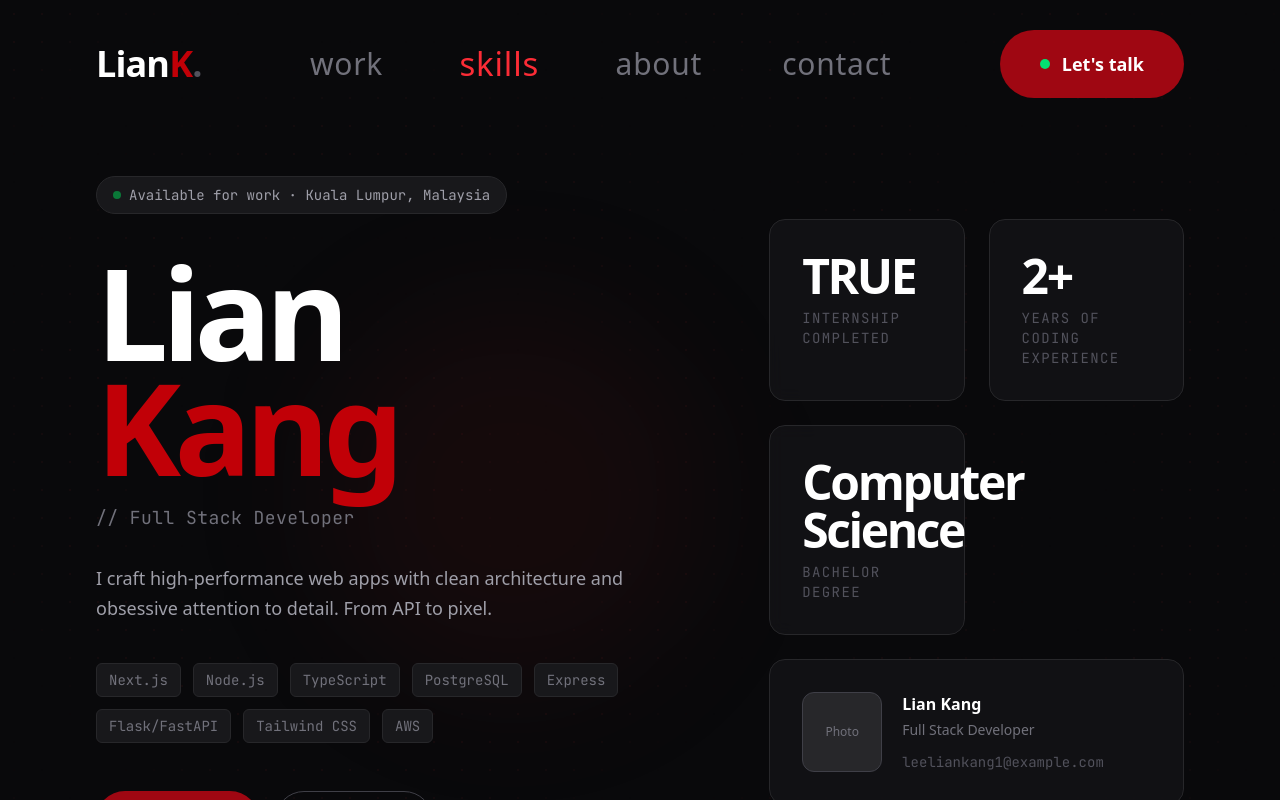
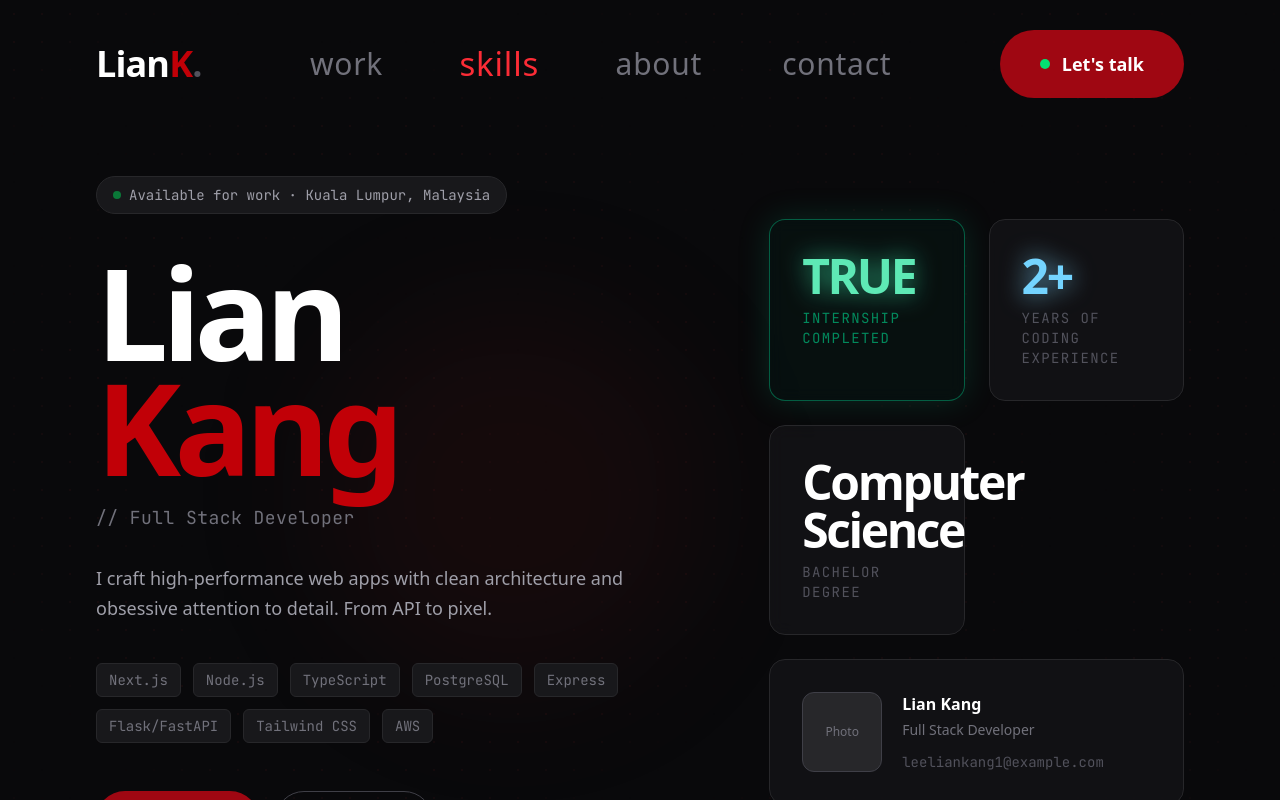
Before and after one commit to LianKang128/LKang, a Next.js app: page / in a window 1280 px wide. Shown: the top 800 px of the page. Built offline with nearby package versions, Linux system fonts and the light colour scheme.

Commit message:
color update

```diff
--- a/src/components/Hero.tsx
+++ b/src/components/Hero.tsx
@@ -2,6 +2,24 @@
 
 import { useEffect, useRef } from "react";
 import { personal, stats, techStack } from "@/lib/data";
+
+const statToneStyles = {
+  success: {
+    card: "border-emerald-400/40 bg-emerald-950/20 shadow-[0_0_32px_#10b9812e]",
+    value: "text-emerald-300 drop-shadow-[0_0_12px_#34d399bf]",
+    label: "text-emerald-500/70",
+  },
+  danger: {
+    card: "border-red-500/40 bg-red-950/20 shadow-[0_0_32px_#ef444429]",
+    value: "text-red-400 drop-shadow-[0_0_12px_#f87171b3]",
+    label: "text-red-500/70",
+  },
+  neutral: {
+    card: "border-zinc-800 bg-zinc-900/60",
+    value: "text-white",
+    label: "text-zinc-600",
+  },
+};
 
 export default function Hero() {
   const canvasRef = useRef<HTMLCanvasElement>(null);
@@ -122,19 +140,28 @@ export default function Hero() {
           {/* RIGHT — stats */}
           <div className="flex flex-col gap-5 lg:gap-6">
             <div className="grid grid-cols-2 gap-4 lg:gap-6">
-              {stats.map((s) => (
+              {stats.map((s) => {
+                const tone = statToneStyles[s.tone as keyof typeof statToneStyles] ?? statToneStyles.neutral;
+                const cardTone = s.toneStyle === "value" ? statToneStyles.neutral : tone;
+                const labelTone = s.toneStyle === "value" ? statToneStyles.neutral : tone;
+                const cardClass = s.color?.card ?? cardTone.card;
+                const valueClass = s.color?.value ?? tone.value;
+                const labelClass = s.color?.label ?? labelTone.label;
+
+                return (
                 <div
                   key={s.label}
-                  className="rounded-2xl border border-zinc-800 bg-zinc-900/60 p-6 backdrop-blur-sm xl:p-8"
+                  className={`rounded-2xl border p-6 backdrop-blur-sm transition-all xl:p-8 ${cardClass}`}
                 >
-                  <p className="text-4xl font-black tracking-tighter text-white xl:text-5xl">
+                  <p className={`text-4xl font-black tracking-tighter xl:text-5xl ${valueClass}`}>
                     {s.value}
                   </p>
-                  <p className="mt-2 font-mono text-xs uppercase tracking-widest text-zinc-600 lg:text-sm">
+                  <p className={`mt-2 font-mono text-xs uppercase tracking-widest lg:text-sm ${labelClass}`}>
                     {s.label}
                   </p>
                 </div>
-              ))}
+                );
+              })}
             </div>
 
             {/* Profile photo placeholder */}
--- a/src/components/Skills.tsx
+++ b/src/components/Skills.tsx
@@ -1,7 +1,7 @@
 "use client";
 
-import { useState, useEffect, useRef } from "react";
-import { skills } from "@/lib/data";
+import { useEffect, useRef, useState } from "react";
+import { currentlyLearning, howIWork, skills } from "@/lib/data";
 
 type SkillCategory = keyof typeof skills;
 
@@ -14,12 +14,14 @@ export default function Skills() {
   const tabTimeoutRef = useRef<ReturnType<typeof setTimeout> | null>(null);
   const [visible, setVisible] = useState(false);
 
-  // Trigger bar animation on section enter
   useEffect(() => {
     const observer = new IntersectionObserver(
-      ([entry]) => { if (entry.isIntersecting) setVisible(true); },
+      ([entry]) => {
+        if (entry.isIntersecting) setVisible(true);
+      },
       { threshold: 0.3 }
     );
+
     if (sectionRef.current) observer.observe(sectionRef.current);
     return () => observer.disconnect();
   }, []);
@@ -58,21 +60,23 @@ export default function Skills() {
   };
 
   return (
-    <section id="skills" ref={sectionRef} className="border-t border-zinc-900 bg-zinc-950 py-28 lg:py-36">
+    <section
+      id="skills"
+      ref={sectionRef}
+      className="border-t border-zinc-900 bg-zinc-950 py-28 lg:py-36"
+    >
       <div className="mx-auto w-full max-w-[1800px] px-6 sm:px-10 lg:px-16 xl:px-24">
-
-        {/* Header */}
         <div className="mb-16">
           <p className="mb-3 font-mono text-sm uppercase tracking-widest text-zinc-600">
             Expertise
           </p>
-          <h2 className="text-5xl font-black tracking-tight text-white lg:text-6xl">Skills</h2>
+          <h2 className="text-5xl font-black tracking-tight text-white lg:text-6xl">
+            Skills
+          </h2>
         </div>
 
         <div className="grid gap-12 md:grid-cols-3 xl:gap-16">
-          {/* Tabs + bars */}
           <div className="md:col-span-2">
-            {/* Category tabs */}
             <div className="mb-10 flex flex-wrap gap-3">
               {(Object.keys(skills) as SkillCategory[]).map((cat) => (
                 <button
@@ -80,8 +84,8 @@ export default function Skills() {
                   onClick={() => handleTab(cat)}
                   className={`rounded-lg border px-5 py-3 font-mono text-sm transition-all ${
                     active === cat
-                      ? "bg-red-800 border-red-700 text-white"
-                      : "bg-transparent border-zinc-800 text-zinc-500 hover:border-zinc-600 hover:text-zinc-300"
+                      ? "border-red-700 bg-red-800 text-white"
+                      : "border-zinc-800 bg-transparent text-zinc-500 hover:border-zinc-600 hover:text-zinc-300"
                   }`}
                 >
                   {cat}
@@ -89,23 +93,27 @@ export default function Skills() {
               ))}
             </div>
 
-            {/* Skill bars */}
             <div className="space-y-7">
               {skills[active].map((skill, i) => (
                 <div
                   key={skill.name}
-                  className={`transition-all duration-300 ${animate ? "opacity-100 translate-y-0" : "opacity-0 translate-y-2"}`}
+                  className={`transition-all duration-300 ${
+                    animate ? "translate-y-0 opacity-100" : "translate-y-2 opacity-0"
+                  }`}
                   style={{ transitionDelay: `${i * 50}ms` }}
                 >
                   <div className="mb-3 flex items-center justify-between">
-                    <span className="font-mono text-base text-zinc-300">{skill.name}</span>
+                    <span className="font-mono text-base text-zinc-300">
+                      {skill.name}
+                    </span>
                     <span className="text-sm text-zinc-600">{skill.pct}%</span>
                   </div>
                   <div className="h-2 overflow-hidden rounded-full bg-zinc-900">
                     <div
-                      className="h-full bg-red-800 rounded-full transition-all duration-700 ease-out"
+                      className="h-full rounded-full bg-red-800 transition-all duration-700 ease-out"
                       style={{
-                        width: visible && animate && barReady ? `${skill.pct}%` : "0%",
+                        width:
+                          visible && animate && barReady ? `${skill.pct}%` : "0%",
                         transitionDelay: `${i * 80}ms`,
                       }}
                     />
@@ -115,19 +123,16 @@ export default function Skills() {
             </div>
           </div>
 
-          {/* Side: tools & approach */}
           <div className="space-y-6">
             <div className="rounded-2xl border border-zinc-800 bg-zinc-900/50 p-7 xl:p-8">
               <p className="mb-5 font-mono text-sm uppercase tracking-widest text-zinc-600">
                 How I work
               </p>
-              {[
-                { icon: "⚡", label: "Performance-first", sub: "Every ms counts" },
-                { icon: "♿", label: "Accessibility", sub: "WCAG 2.1 AA standard" },
-                { icon: "🔒", label: "Security", sub: "OWASP top 10 aware" },
-                { icon: "🧪", label: "Test coverage", sub: "Unit + E2E always" },
-              ].map((item) => (
-                <div key={item.label} className="flex items-start gap-4 border-b border-zinc-800/50 py-4 last:border-0">
+              {howIWork.map((item) => (
+                <div
+                  key={item.label}
+                  className="flex items-start gap-4 border-b border-zinc-800/50 py-4 last:border-0"
+                >
                   <span className="mt-0.5 text-xl">{item.icon}</span>
                   <div>
                     <p className="text-base font-medium text-zinc-300">{item.label}</p>
@@ -142,12 +147,12 @@ export default function Skills() {
                 Currently learning
               </p>
               <div className="flex flex-wrap gap-3">
-                {["Rust", "LLM APIs", "Edge Runtime", "WebGPU"].map((t) => (
+                {currentlyLearning.map((item) => (
                   <span
-                    key={t}
+                    key={item}
                     className="rounded-md border border-red-900/30 bg-red-950/40 px-3 py-1.5 font-mono text-sm text-red-400"
                   >
-                    {t}
+                    {item}
                   </span>
                 ))}
               </div>
--- a/src/lib/data.ts
+++ b/src/lib/data.ts
@@ -12,9 +12,29 @@ export const personal = {
 };
 
 export const stats = [
-  { value: "TRUE", label: "Internship completed" },
-  { value: "2+", label: "Years of Coding Experience" },
-  { value: "Computer Science", label: "Bachelor Degree" },
+  {
+    value: "TRUE",
+    label: "Internship completed",
+    tone: "success",
+    toneStyle: "full",
+    color: {},
+  },
+  {
+    value: "2+",
+    label: "Years of Coding Experience",
+    tone: "neutral",
+    toneStyle: "value",
+    color: {
+      value: "text-sky-300 drop-shadow-[0_0_12px_#7dd3fccc]",
+    },
+  },
+  {
+    value: "Computer Science",
+    label: "Bachelor Degree",
+    tone: "neutral",
+    toneStyle: "full",
+    color: {},
+  },
 ];
 
 export const techStack = [
@@ -52,6 +72,15 @@ export const skills = {
   ]
 
 };
+
+export const howIWork = [
+  { icon: "⚡", label: "Performance-first", sub: "Every ms counts" },
+  { icon: "♿", label: "Accessibility", sub: "WCAG 2.1 AA standard" },
+  { icon: "🔒", label: "Security", sub: "OWASP top 10 aware" },
+  { icon: "🧪", label: "Test coverage", sub: "Unit + E2E always" },
+];
+
+export const currentlyLearning = ["Rust", "LLM APIs", "Edge Runtime", "WebGPU"];
 
 export type ProjectCategory = "all" | "fullstack" | "frontend" | "api";
 
```
